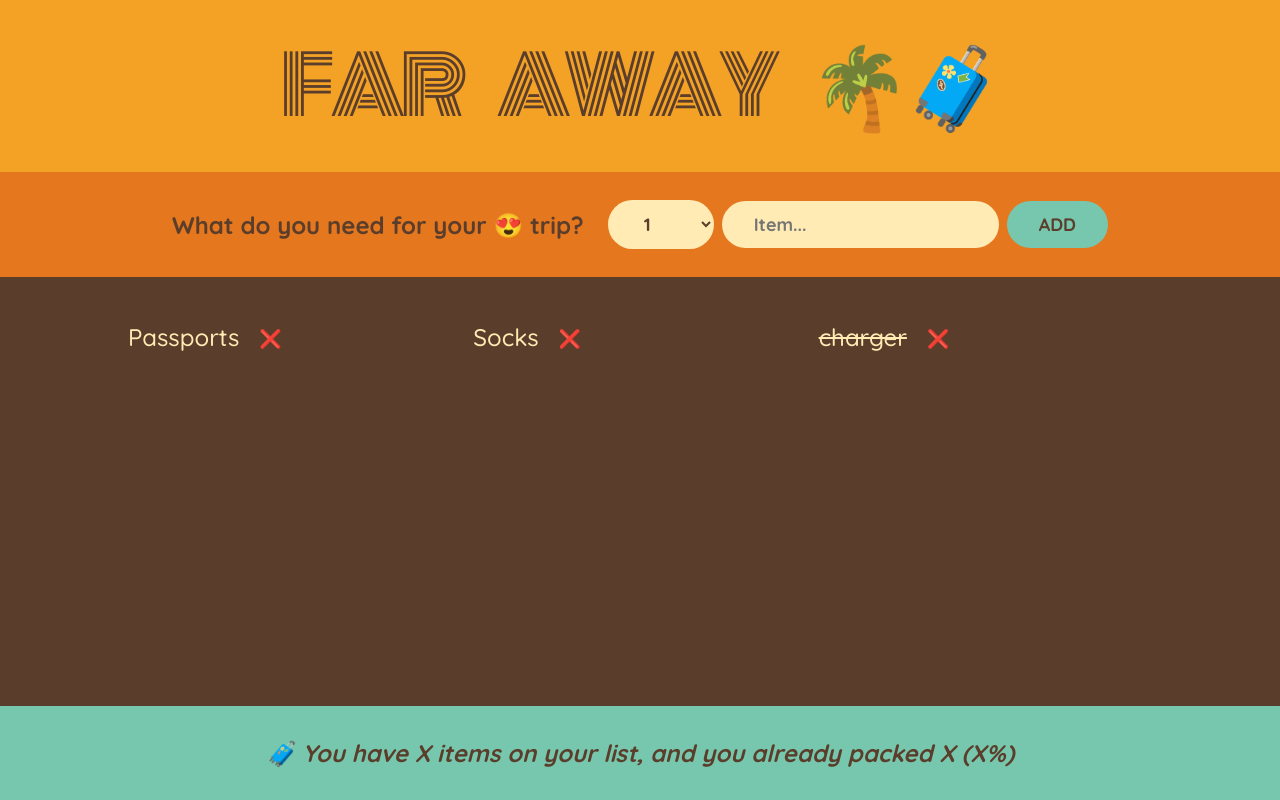
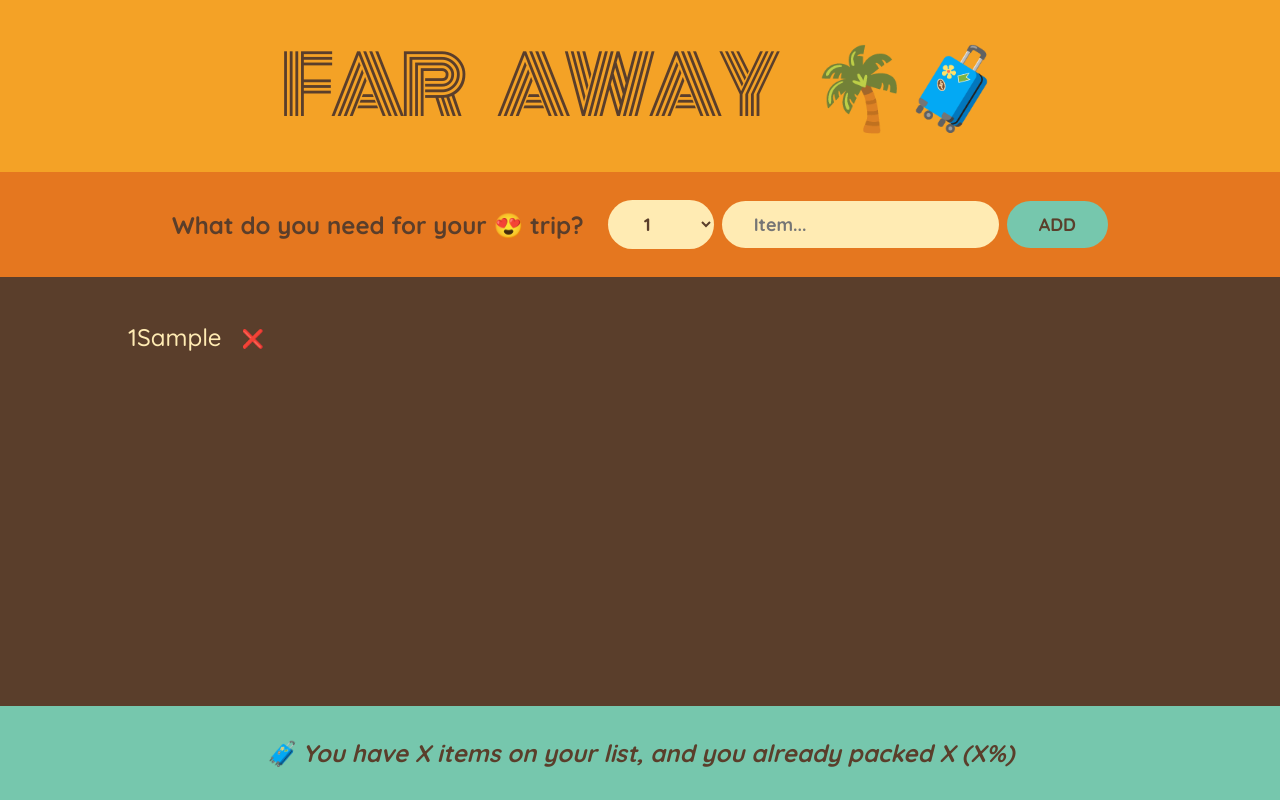
Before and after one commit to motran731/React-Tutorials, a React (Vite) app in the folder travel-list/: page / in a window 1280 px wide. Both pictures are taken after typing "Sample" into the empty fields and a click on the button "ADD". Built offline with nearby package versions, Linux system fonts and the light colour scheme.

Commit message:
handledelete to delete an item when clicking on the check mark

```diff
--- a/travel-list/src/App.tsx
+++ b/travel-list/src/App.tsx
@@ -11,11 +11,21 @@
 ];
 
 export default function App() {
+  const [items, setItems] = useState([]);
+
+  function handleAddItems(item) {
+    setItems((items) => [...items, item]);
+  }
+
+  //pass this fxn as a prop into the packing list
+  function handleDeleteItem(id) {
+    setItems((items) => items.filter((item) => item.id !== id));
+  }
   return (
     <div className="app">
       <Logo />
-      <Form />
-      <PackingList />
+      <Form onAddItems={handleAddItems} />
+      <PackingList items={items} onDeleteItem={handleDeleteItem} />
       <Stats />
     </div>
   );
@@ -24,7 +34,7 @@
 function Logo() {
   return <h1> Far Away 🌴🧳</h1>;
 }
-function Form() {
+function Form({ onAddItems }) {
   const [description, setDescription] = useState("");
   const [quantity, setQuantity] = useState(1);
 
@@ -35,6 +45,7 @@
     const newItem = { description, quantity, packed: false, id: Date.now() };
     console.log(newItem);
 
+    onAddItems(newItem);
     setDescription("");
     setQuantity(1);
   }
@@ -62,24 +73,25 @@
     </form>
   );
 }
-function PackingList() {
+function PackingList({ items, onDeleteItem }) {
   return (
     <div className="list">
       <ul>
-        {initialItems.map((item) => (
-          <Item item={item} key={item.id} />
+        {items.map((item) => (
+          <Item item={item} onDeleteItem={onDeleteItem} key={item.id} />
         ))}
       </ul>
     </div>
   );
 }
-function Item({ item }) {
+function Item({ item, onDeleteItem }) {
   return (
     <li>
       <span style={item.packed ? { textDecoration: "line-through" } : {}}>
-        {item.description}{" "}
+        {item.quantity}
+        {item.description}
       </span>
-      <button> ❌</button>
+      <button onClick={() => onDeleteItem(item.id)}> ❌</button>
     </li>
   );
 }
```
